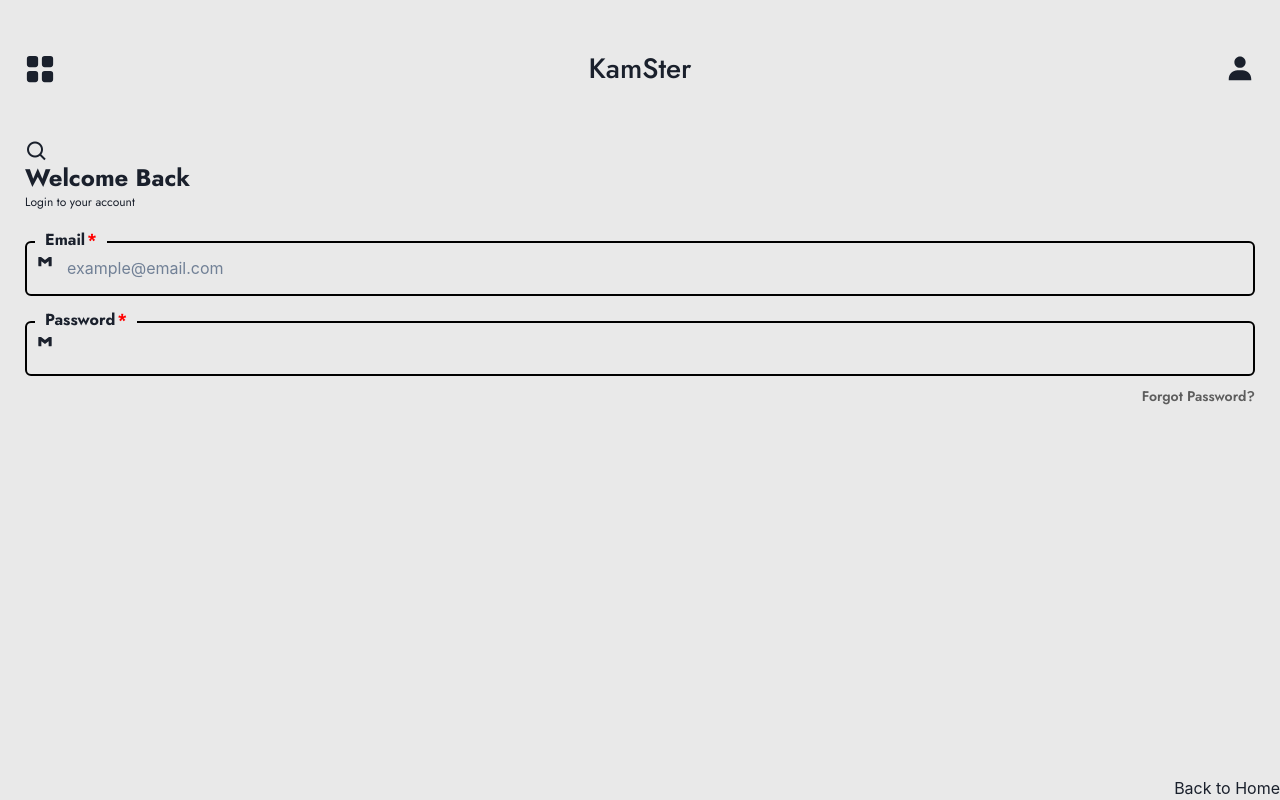
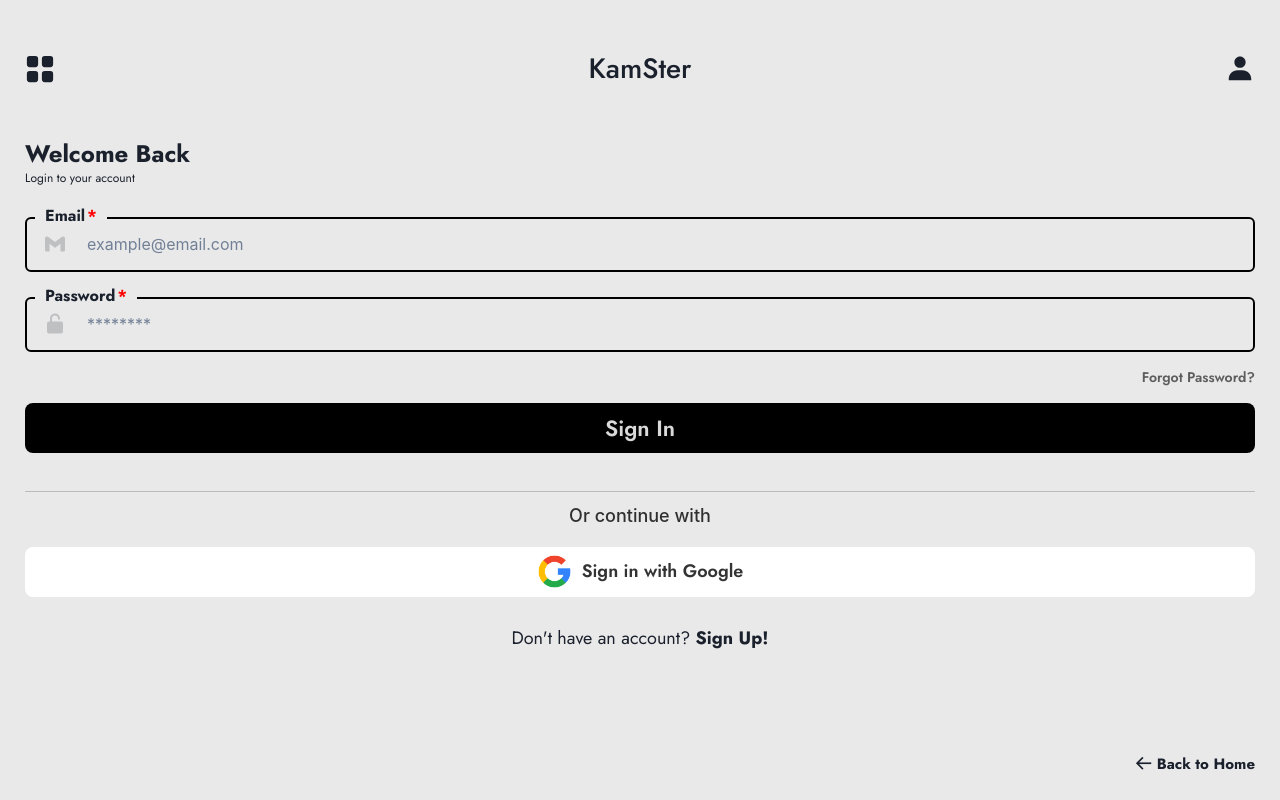
Before and after one commit to sauravdhoju/KamSter-TaskMgmt-, a React (Vite) app in the folder frontend/: page /login in a window 1280 px wide. Built offline with nearby package versions, Linux system fonts and the light colour scheme.

Commit message:
Login page complete.

```diff
--- a/frontend/src/CustomTheme.tsx
+++ b/frontend/src/CustomTheme.tsx
@@ -1,5 +1,4 @@
 import { extendTheme } from '@chakra-ui/react';
-// import variables from './_variables.module.scss';
 
 const theme = extendTheme({
     // extended theme here
--- a/frontend/src/_variables.module.scss
+++ b/frontend/src/_variables.module.scss
@@ -14,4 +14,12 @@ $primary-font: 'Jost', sans-serif;
 :export {
     // fonts
     primaryFont: $primary-font;
+    pureBlack: $pure-black;
+    pureBlack80: $pure-black-80;
+    pureBlack60: $pure-black-60;
+    pureBlack50: $pure-black-50;
+    pureBlack20: $pure-black-20;
+    offBlack1: $off-black-1;
+    pureWhite: $pure-white;
+    bgColor: $bg-color;
 }
--- a/frontend/src/components/CustomTextInput/CustomTextInput.tsx
+++ b/frontend/src/components/CustomTextInput/CustomTextInput.tsx
@@ -6,7 +6,6 @@ import {
     FormLabel,
     Text,
 } from '@chakra-ui/react';
-import { BiLogoGmail } from 'react-icons/bi';
 import Icon from '../Icon/Icon';
 
 import './CustomTextInput.scss';
@@ -30,6 +29,18 @@ const CustomTextInput = ({
     required,
     placeholder,
 }: CustomTextInputProps) => {
+    const getInputIcon = () => {
+        if (type === 'email') {
+            return <Icon name='bxl-gmail' />;
+        } else if (type === 'password') {
+            return <Icon name='bxs-lock-open-alt' />;
+        } else if (type === 'text') {
+            return <Icon name='bxs-user' />;
+        } else {
+            return null;
+        }
+    };
+
     return (
         <FormControl
             className={`input-container ${className ? className : ''}`}
@@ -43,8 +54,14 @@ const CustomTextInput = ({
                 )}
             </FormLabel>
             <InputGroup>
-                <InputLeftElement pointerEvents={'none'}>
-                    <BiLogoGmail />
+                <InputLeftElement
+                    pointerEvents={'none'}
+                    height={'100%'}
+                    opacity={0.2}
+                    marginLeft={'10px'}
+                    // backgroundColor={'black'}
+                >
+                    {getInputIcon()}
                 </InputLeftElement>
                 <Input
                     className='input-area'
@@ -52,6 +69,8 @@ const CustomTextInput = ({
                     value={value}
                     type={type}
                     placeholder={placeholder}
+                    paddingLeft={'60px'}
+                    // backgroundColor={'yellow'}
                 />
             </InputGroup>
         </FormControl>
--- /dev/null
+++ b/frontend/src/components/FormBorder/FormBorder.scss
@@ -0,0 +1,6 @@
+@use '../../variables.module';
+.border-line {
+    height: 1px;
+    width: 100%;
+    background-color: variables.$pure-black-20;
+}
--- /dev/null
+++ b/frontend/src/components/FormBorder/FormBorder.tsx
@@ -0,0 +1,7 @@
+import './FormBorder.scss';
+
+const FormBorder = () => {
+    return <div className='border-line'></div>;
+};
+
+export default FormBorder;
--- a/frontend/src/components/Icon/Icon.tsx
+++ b/frontend/src/components/Icon/Icon.tsx
@@ -11,8 +11,6 @@ const Icon: React.FC<IconProps> = ({
     styles = { fontSize: '24px' },
     className,
 }: IconProps) => {
-    console.log(name);
-
     return <i className={`bx ${name} ${className}`} style={styles} />;
 };
 
--- a/frontend/src/pages/Login/Login.scss
+++ b/frontend/src/pages/Login/Login.scss
@@ -22,10 +22,12 @@
         }
 
         .login-form {
-            margin-top: 30px;
+            margin: 5px 0 38px 0;
             display: flex;
             flex-direction: column;
-            gap: 25px;
+
+            .custom-input {
+                margin-top: 25px;
             }
 
             .forgot-password-link {
@@ -36,13 +38,67 @@
                 font-size: 14px;
                 font-weight: 600;
                 color: variables.$pure-black-60;
-            margin-top: 10px;
+                margin-top: 15px;
+            }
+            .form-submit-btn {
+                font-family: variables.$primary-font;
+
+                &:hover {
+                    background-color: variables.$pure-black-80;
+                }
+            }
+        }
+
+        .or-continue-with {
+            text-align: center;
+            margin: 10px 0 18px 0;
+            font-size: 18px;
+            font-weight: 500;
+            color: variables.$pure-black-80;
+        }
+
+        .google-sign-in-btn {
+            height: 50px;
+            border-radius: 8px;
+            background-color: variables.$pure-white;
+            font-family: variables.$primary-font;
+            font-size: 18px;
+            font-weight: 600;
+            color: variables.$pure-black-80;
+
+            .google-logo-container {
+                display: block;
+                width: 35px;
+                height: 35px;
+                margin-right: 10px;
+
+                .google-logo {
+                    width: 100%;
+                    height: 100%;
+                    object-fit: cover;
+                }
+            }
+        }
+
+        .register-page-link {
+            font-family: variables.$primary-font;
+            font-weight: 400;
+            font-size: 18px;
         }
 
         .back-home-link {
             position: absolute;
-            bottom: 0;
-            right: 0;
+            display: flex;
+            bottom: 25px;
+            right: 25px;
+            font-size: 15px;
+            font-weight: 700;
+            font-family: variables.$primary-font;
+            text-decoration: none;
+            .arrow {
+                margin-right: 3px;
+                font-size: 20px !important;
             }
         }
     }
+}
--- a/frontend/src/pages/Login/Login.tsx
+++ b/frontend/src/pages/Login/Login.tsx
@@ -1,27 +1,34 @@
 import { Link as ReactRouterLink } from 'react-router-dom';
-import React, { useEffect, useState } from 'react';
-import { Box, Heading, Text, Link as ChakraLink } from '@chakra-ui/react';
+import React, { useState } from 'react';
+import {
+    Box,
+    Heading,
+    Text,
+    Link as ChakraLink,
+    Button,
+    Image,
+} from '@chakra-ui/react';
+
 import Icon from '../../components/Icon/Icon';
-
 import CustomTextInput from '../../components/CustomTextInput/CustomTextInput';
-
 import NavBar from '../../components/NavBar/NavBar';
+import FormBorder from '../../components/FormBorder/FormBorder';
 import './Login.scss';
 
 const Login = () => {
     const [email, setEmail] = useState('');
     const [password, setPassword] = useState('');
-    useEffect(() => {
-        console.log(email);
-    }, [email]);
+
+    const handleSubmit = (e: React.FormEvent<HTMLFormElement>) => {
+        e.preventDefault();
+    };
     return (
         <Box className='login-page'>
             <NavBar />
             <Box className='login-stuff-container'>
-                <Icon name='bx-search' className='hello' />
                 <Heading className='greeting'>Welcome Back</Heading>
                 <Text className='login-info-text'>Login to your account</Text>
-                <form className='login-form'>
+                <form className='login-form' onSubmit={handleSubmit}>
                     <CustomTextInput
                         label='Email'
                         type='email'
@@ -30,6 +37,7 @@ const Login = () => {
                             setEmail(e.target.value);
                         }}
                         placeholder='example@email.com'
+                        className='custom-input custom-input-email'
                         required
                     />
                     <CustomTextInput
@@ -39,21 +47,57 @@ const Login = () => {
                         onChange={(e: React.ChangeEvent<HTMLInputElement>) => {
                             setPassword(e.target.value);
                         }}
+                        className='custom-input custom-input-password'
+                        placeholder='********'
                         required
                     />
+                    <ChakraLink
+                        as={ReactRouterLink}
+                        to='/'
+                        className='forgot-password-link'
+                    >
+                        Forgot Password?
+                    </ChakraLink>
+                    <Button
+                        type='submit'
+                        className='form-submit-btn'
+                        background={'#000000'}
+                        color={'#d9d9d9'}
+                        borderRadius={'8px'}
+                        marginTop={'15px'}
+                        height={'50px'}
+                        fontSize={'22px'}
+                        fontWeight={600}
+                    >
+                        Sign In
+                    </Button>
                 </form>
+                <FormBorder />
+                <Text className='or-continue-with'>Or continue with</Text>
+                <Button className='google-sign-in-btn'>
+                    <Text as={'span'} className='google-logo-container'>
+                        <Image src='/googlelogo.png' className='google-logo' />
+                    </Text>
+                    Sign in with Google
+                </Button>
                 <ChakraLink
                     as={ReactRouterLink}
-                    to='/'
-                    className='forgot-password-link'
+                    to={'/register'}
+                    className='register-page-link'
+                    textAlign={'center'}
+                    marginTop={'28px'}
                 >
-                    Forgot Password?
+                    Don't have an account?{' '}
+                    <Text as={'span'} fontWeight={700}>
+                        Sign Up!
+                    </Text>
                 </ChakraLink>
                 <ChakraLink
                     as={ReactRouterLink}
                     to={'/'}
                     className='back-home-link'
                 >
+                    <Icon name='bx-arrow-back' className='arrow' />
                     Back to Home
                 </ChakraLink>
             </Box>
```
Also changed, not shown: frontend/public/googlelogo.png (added). Lines whose indentation alone changed are shown as unchanged.
